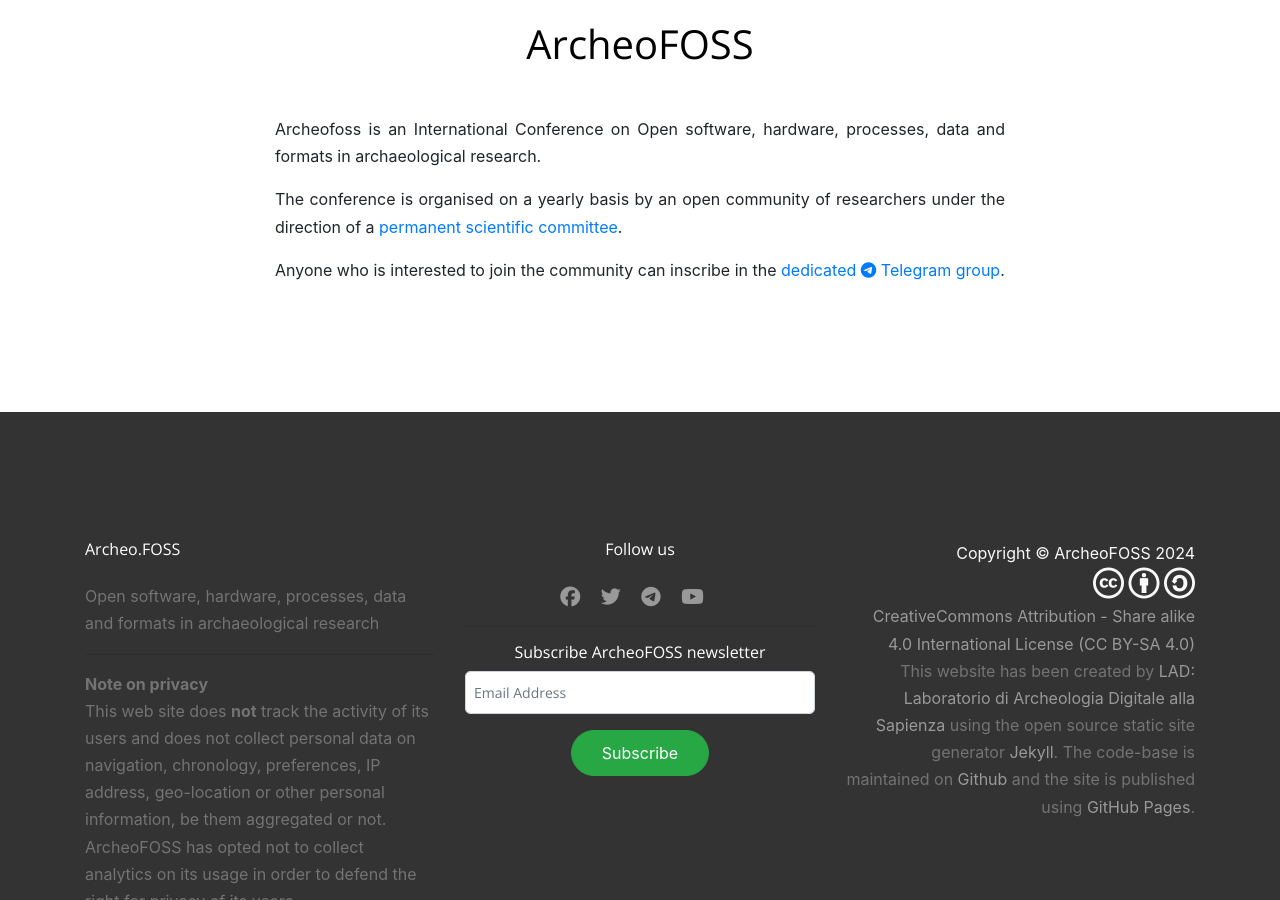
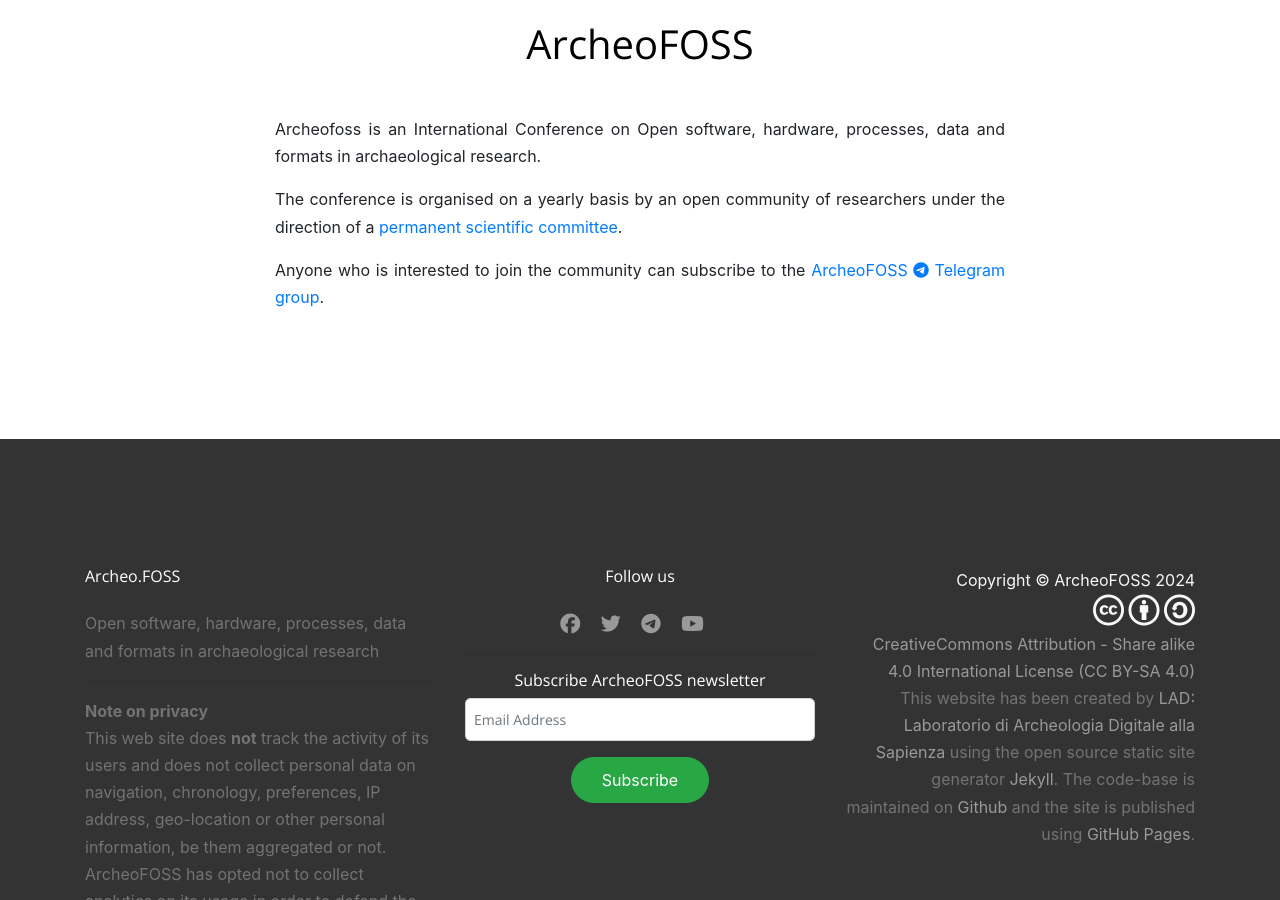
Before and after one commit to archeofoss/archeofoss, a Jekyll site: the page built from index.md, in a window 1280 px wide and 900 px high, scrolled down 960 px. Built offline with Jekyll 4.4.1, drawn with Linux system fonts in a browser that asks for light colours; nearby versions of some CDN libraries.

Commit message:
Update index.md

```diff
--- a/index.md
+++ b/index.md
@@ -13,5 +13,4 @@
 researchers under the direction of a
 [permanent scientific committee](scientific-committee).
 
-Anyone who is interested to join the community can inscribe
-in the [dedicated  <i class="fa fa-telegram" aria-hidden="true"></i> Telegram group](https://t.me/ArcheoFOSS).
+Anyone who is interested to join the community can subscribe to the [ArcheoFOSS  <i class="fa fa-telegram" aria-hidden="true"></i> Telegram group](https://t.me/ArcheoFOSS).
```
